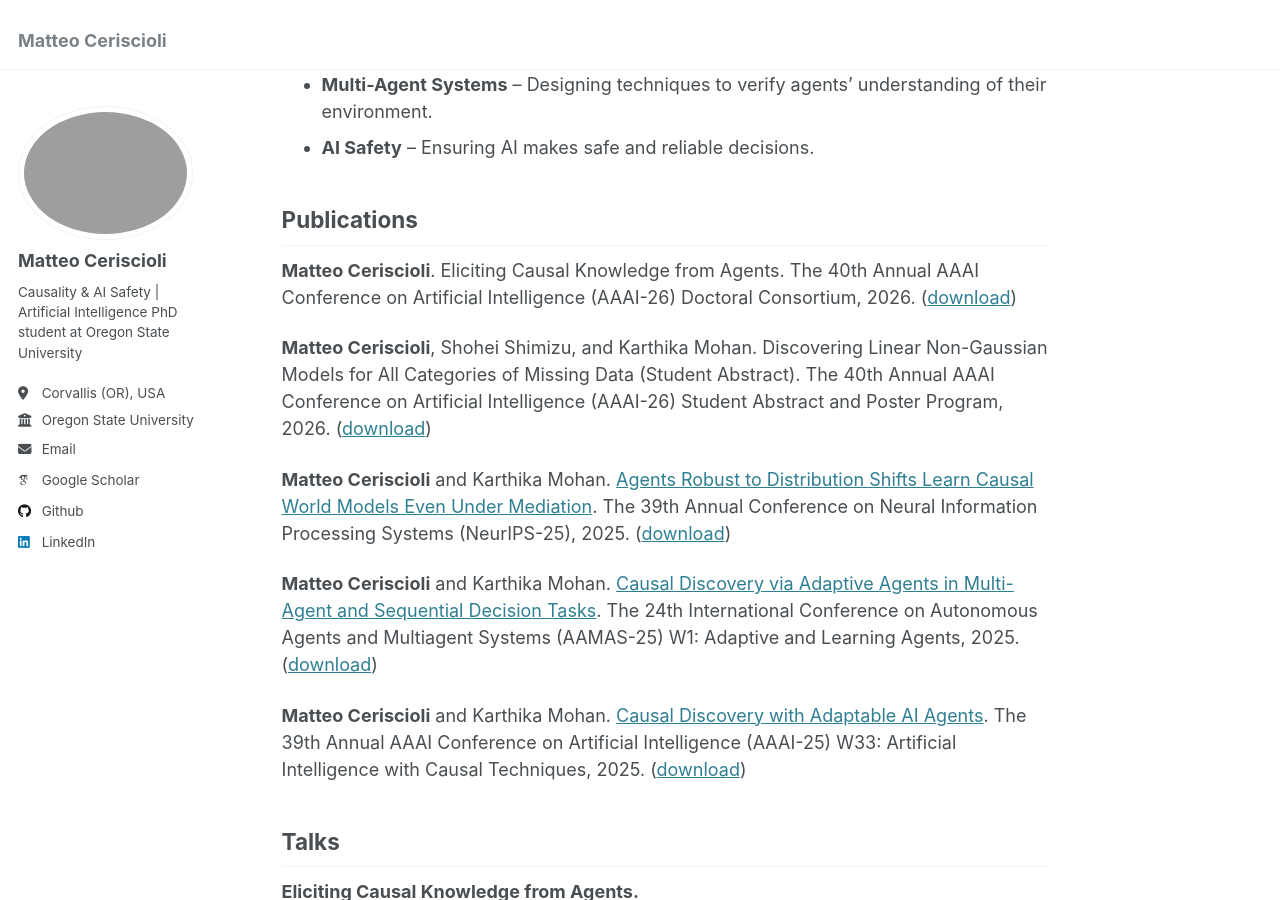
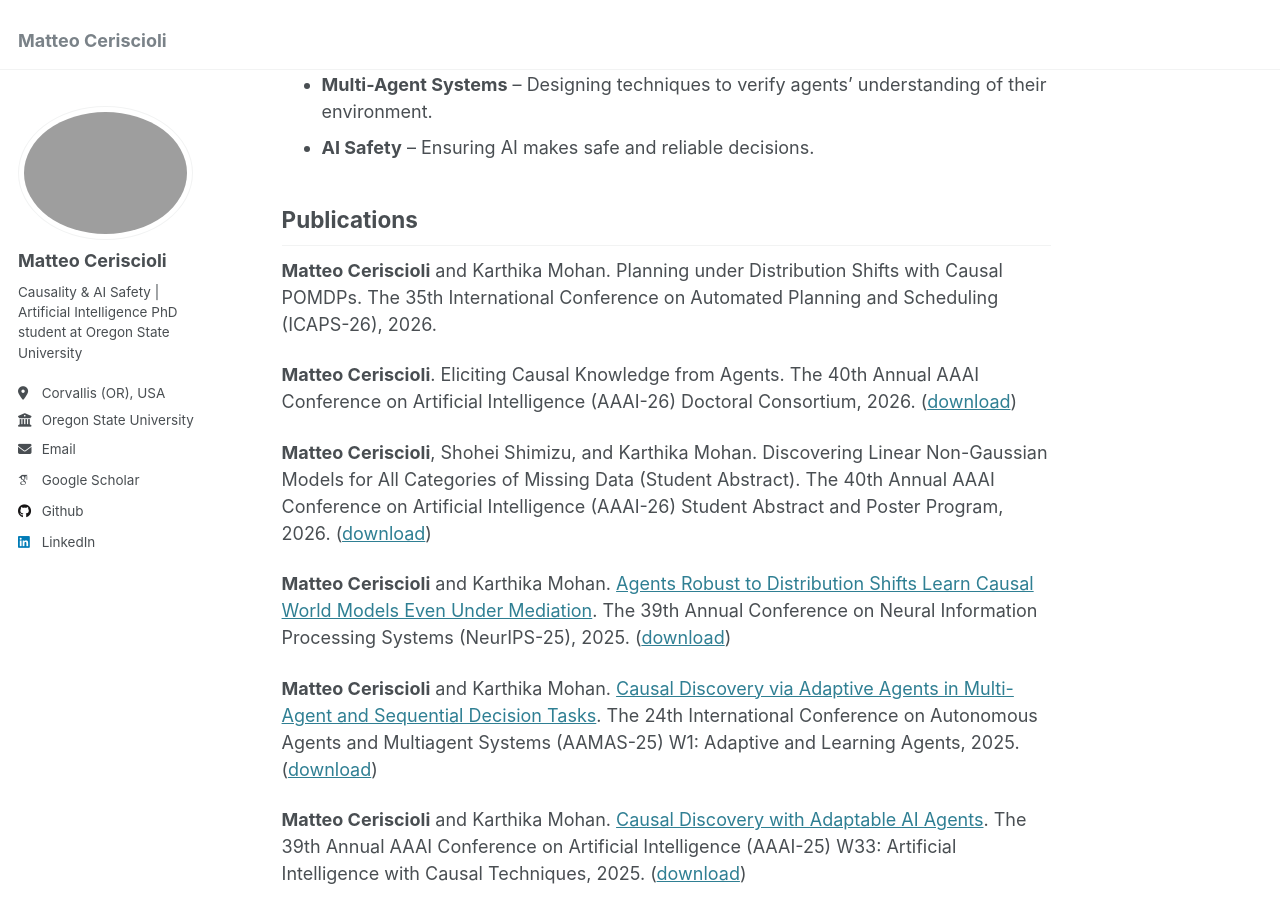
Before and after one commit to matteoceriscioli/matteoceriscioli.github.io, a Jekyll site: the page built from _pages/about.md, in a window 1280 px wide and 900 px high, scrolled down 665 px. Built offline with Jekyll 4.4.1, drawn with Linux system fonts in a browser that asks for light colours; some web fonts are replaced.

Commit message:
Update about.md

```diff
--- a/_pages/about.md
+++ b/_pages/about.md
@@ -19,6 +19,8 @@ Earlier, I was a Research Trainee at *RIKEN AIP* in Japan, where I worked in the
 - **AI Safety** – Ensuring AI makes safe and reliable decisions.
 
 ## Publications
+
+**Matteo Ceriscioli** and Karthika Mohan. Planning under Distribution Shifts with Causal POMDPs. The 35th International Conference on Automated Planning and Scheduling (ICAPS-26), 2026.
 
 **Matteo Ceriscioli**. Eliciting Causal Knowledge from Agents. The 40th Annual AAAI Conference on Artificial
 Intelligence (AAAI-26) Doctoral Consortium, 2026. (<a id="raw-url" href="https://raw.githubusercontent.com/matteoceriscioli/matteoceriscioli.github.io/master/files/Eliciting_Causal_Knowledge_from_Agents.pdf" download>download</a>)
```
